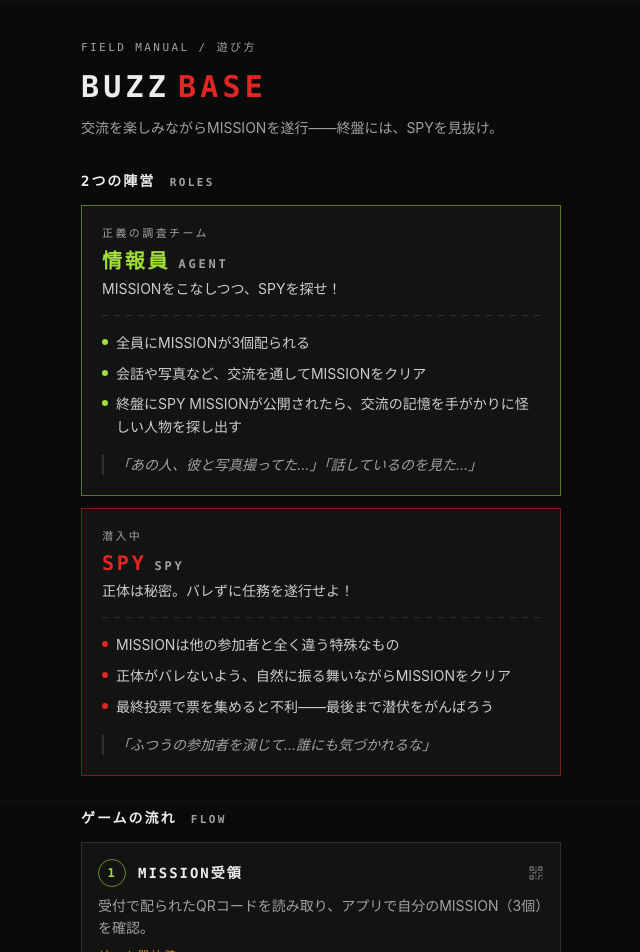
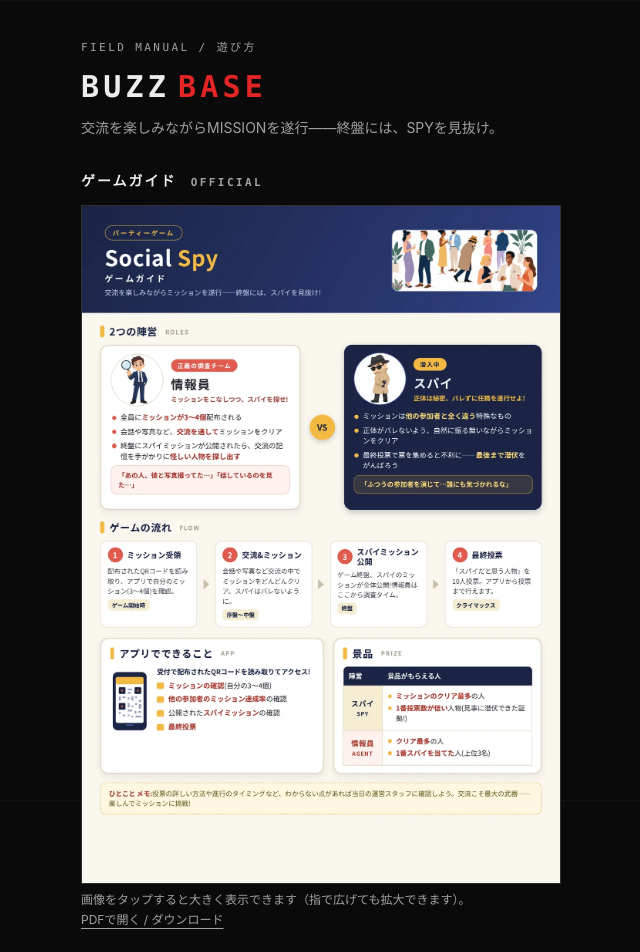
Before and after one commit to koki2130414/social-spy, a Next.js app: page /guide in a window 1280 px wide. Shown: the top 952 px of the page, without its empty margins (319-959 px from the left). Built offline with nearby package versions, Linux system fonts and the light colour scheme.

Commit message:
feat: 配ったガイドそのものを遊び方ページに載せる

```diff
--- a/src/app/guide/page.tsx
+++ b/src/app/guide/page.tsx
@@ -144,6 +144,50 @@ export default function GuidePage() {
           交流を楽しみながらMISSIONを遂行——終盤には、SPYを見抜け。
         </p>
       </header>
+
+      {/*
+        配ったガイドそのもの。
+        PDFのまま埋め込むと、iPhone では表示できない場合があるうえ、
+        1.7MB を人数ぶん流すことになる。画像にして 147KB まで落としてある。
+        小さくて読めない人のために、タップで大きい版（231KB）を開く。
+        大きい版とPDFは、タップした人の端末だけが取りに行く。
+      */}
+      <section className="mt-8">
+        <h2 className="headline-mono text-sm text-foreground">
+          ゲームガイド <span className="label-mono ml-1">Official</span>
+        </h2>
+
+        <a
+          href="/guide/guide-full.webp"
+          className="mt-3 block overflow-hidden rounded-sm border border-border bg-white"
+        >
+          {/* next/image を使わない。読み込みに JS を挟まず、電波が細くても出るようにする */}
+          {/* eslint-disable-next-line @next/next/no-img-element */}
+          <img
+            src="/guide/guide.webp"
+            alt="Social Spy ゲームガイド。2つの陣営、ゲームの流れ、アプリでできること、景品。詳しい内容はこの下に文字でも載せています。"
+            width={1240}
+            height={1755}
+            className="h-auto w-full"
+          />
+        </a>
+
+        <p className="mt-2 text-xs text-muted-foreground">
+          画像をタップすると大きく表示できます（指で広げても拡大できます）。
+        </p>
+        <p className="mt-1 text-xs">
+          <a
+            href="/guide/social-spy-guide.pdf"
+            className="text-muted-foreground underline underline-offset-4"
+          >
+            PDFで開く / ダウンロード
+          </a>
+        </p>
+      </section>
+
+      <div className="hairline mt-8" />
+
+      <p className="label-mono mt-8">以下、同じ内容を文字で</p>
 
       {/* 2つの陣営 */}
       <section className="mt-8">
```
Also changed, not shown: 1 other file (tests, documents, lock files or other folders).
